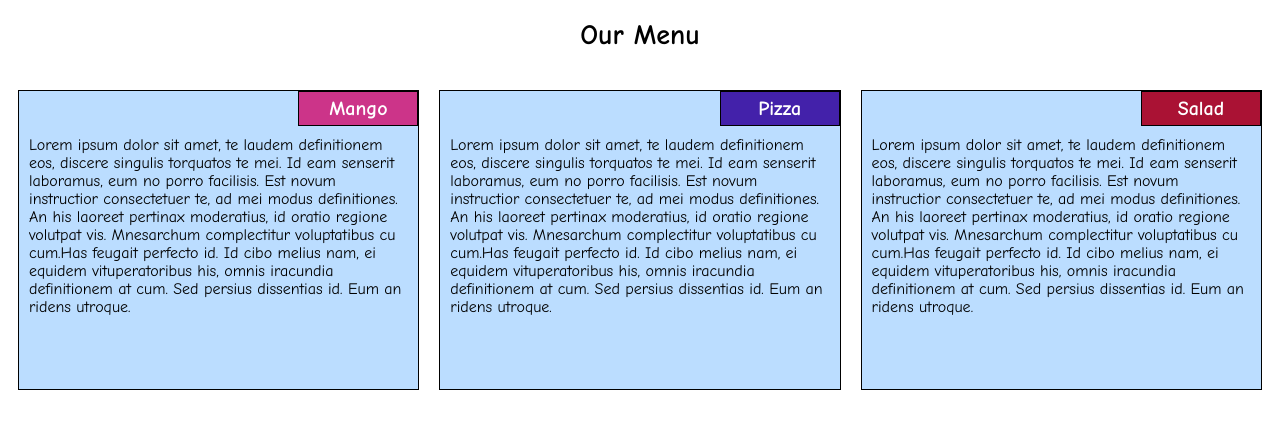
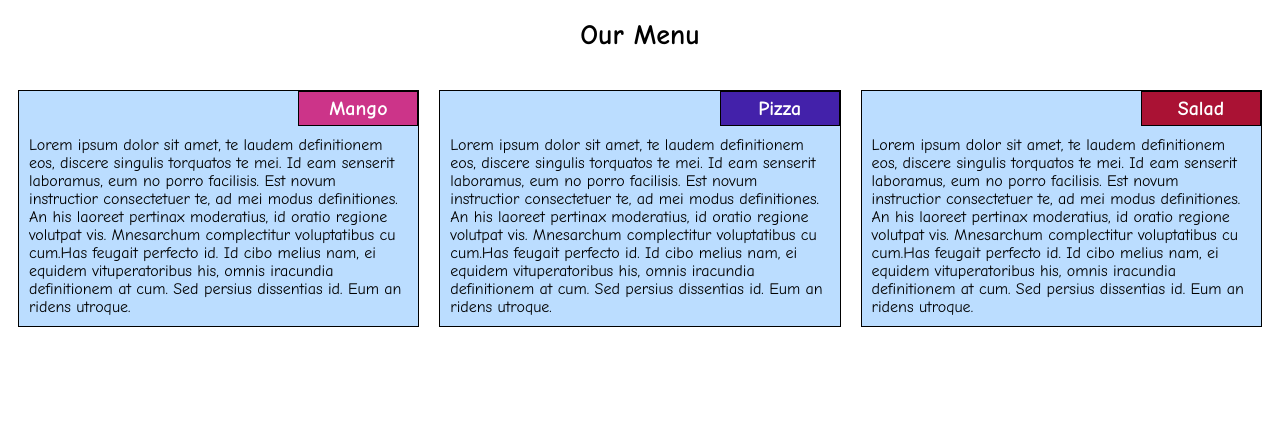
Before and after one commit to aparnasdev/coursera-test, a plain HTML site: page site/module2.html in a window 1280 px wide. Drawn offline with Linux system fonts and the light colour scheme.

Commit message:
Update mod2.css

```diff
--- a/site/css/mod2.css
+++ b/site/css/mod2.css
@@ -31,11 +31,10 @@ p {
 }
 
 section {
-  height: 300px;
   background-color: #bbddff;
 	border:	1px solid black;
 	width: 100%;
-	color: black;
+	color: #000000;
 	position: relative;
 	overflow: auto;
 }
```
